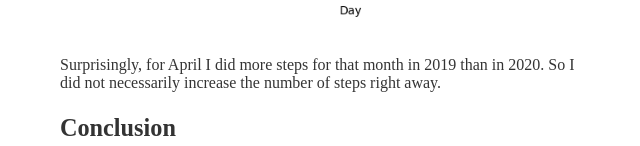
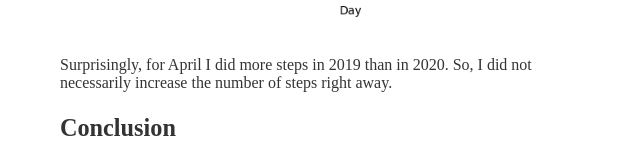
Before and after one commit to Saturn/patrickmcmichael.org, a Gatsby site: page /wfh-fitbit-steps/ in a window 1280 px wide. Shown: the part 5732-5878 px from the top of the page, without its empty margins (319-959 px from the left). Built offline with nearby package versions, Linux system fonts and the light colour scheme; Gatsby itself is replaced by a stand-in of ours; some packages are replaced by stand-ins of ours; what typography-theme-judah would draw is missing.

Commit message:
Update index.md

```diff
--- a/content/blog/wfh-fitbit-steps/index.md
+++ b/content/blog/wfh-fitbit-steps/index.md
@@ -196,7 +196,7 @@ plt.savefig('steps2019vs2020months.png')
 
 ![Average Steps per Month in 2019 vs 2020](./steps2019vs2020months.png)
 
-Surprisingly, for April I did more steps for that month in 2019 than in 2020. So I did not necessarily increase the number of steps right away.
+Surprisingly, for April I did more steps in 2019 than in 2020. So, I did not necessarily increase the number of steps right away.
 
 ## Conclusion
 
```
